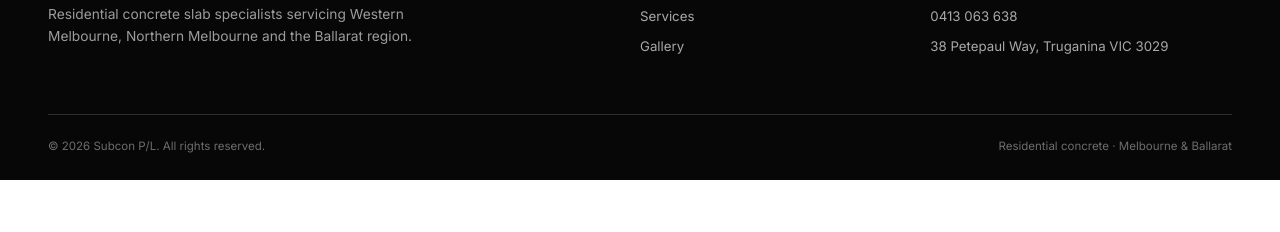
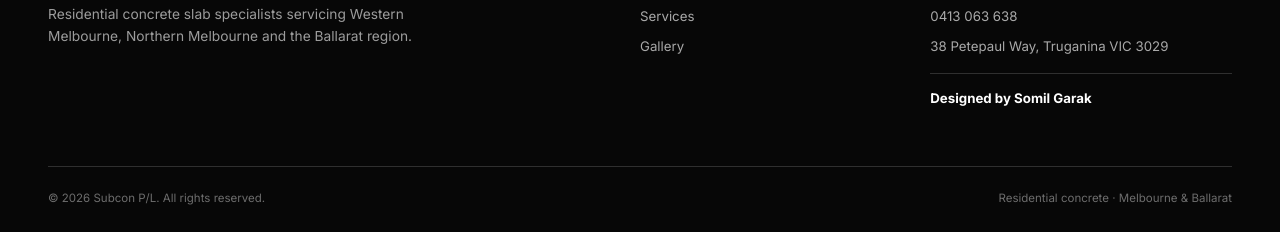
Before and after one commit to somilror200/Subcon, a website built with Parcel: page contact.html in a window 1280 px wide. Shown: the part 3424-3656 px from the top of the page. Before the commit the page ends 3604 px from the top, so only its background shows below. Built offline with nearby package versions, Linux system fonts and the light colour scheme.

Commit message:
Add design credit to contact footer

```diff
--- a/contact.html
+++ b/contact.html
@@ -22,6 +22,6 @@
 <section class="split"><div class="split__media"><img src="public/vic-map-subcon-400h.jpg" alt="Subcon service area map"></div><div class="split__content" data-reveal><span class="kicker">Office</span><h2>Based in Truganina.</h2><p>Subcon P/L's listed office is at 38 Petepaul Way, Truganina VIC 3029, supporting residential work across the western and northern Melbourne corridors and the Ballarat region.</p><div class="metrics"><div class="metric"><strong>West</strong><span>Western Melbourne</span></div><div class="metric"><strong>North</strong><span>Northern Melbourne</span></div><div class="metric"><strong>Ballarat</strong><span>Regional coverage</span></div></div></div></section>
 <section class="section section--white"><div class="shell"><div class="section-intro" data-reveal><div><span class="kicker">Before you call</span><h2>See the work.<br>Know the services.</h2></div><p>If you want a clearer picture of Subcon's capabilities before making contact, the service and gallery pages show the existing work and residential slab stages in more detail.</p></div><div class="services-grid" data-reveal><a class="service-card" href="services.html"><div class="service-card__num">01</div><h3>Services</h3><p>Piers, base preparation, reinforcement, slab pouring, finishing and supporting site operations.</p><div class="service-card__arrow">View services ↗</div></a><a class="service-card" href="gallery.html"><div class="service-card__num">02</div><h3>Project Gallery</h3><p>Existing Subcon project images showing residential concrete work and construction stages.</p><div class="service-card__arrow">View gallery ↗</div></a><a class="service-card" href="about.html"><div class="service-card__num">03</div><h3>About Subcon</h3><p>More than 12 years as a business, led by Ray Spiteri and supported by a team of more than 50.</p><div class="service-card__arrow">About the team ↗</div></a><a class="service-card" href="tel:+61425811894"><div class="service-card__num">04</div><h3>Call Direct</h3><p>Speak directly with the business about your residential concrete requirements.</p><div class="service-card__arrow">0425 811 894 ↗</div></a></div></div></section>
 </main>
-<footer class="site-footer"><div class="shell"><div class="footer-grid"><div class="footer-brand"><img src="public/subcon-logo%20(1)-1500h.jpeg" alt="Subcon P/L logo"><p>Residential concrete slab specialists servicing Western Melbourne, Northern Melbourne and the Ballarat region.</p></div><div class="footer-col"><h4>Navigate</h4><a href="index.html">Home</a><a href="about.html">About</a><a href="services.html">Services</a><a href="gallery.html">Gallery</a></div><div class="footer-col"><h4>Contact</h4><a href="mailto:sonia@subcongroup.com.au">sonia@subcongroup.com.au</a><a href="tel:+61425811894">0425 811 894</a><a href="tel:+61413063638">0413 063 638</a><span>38 Petepaul Way, Truganina VIC 3029</span></div></div><div class="footer-bottom"><span>© <span data-year></span> Subcon P/L. All rights reserved.</span><span>Residential concrete · Melbourne &amp; Ballarat</span></div></div></footer>
+<footer class="site-footer"><div class="shell"><div class="footer-grid"><div class="footer-brand"><img src="public/subcon-logo%20(1)-1500h.jpeg" alt="Subcon P/L logo"><p>Residential concrete slab specialists servicing Western Melbourne, Northern Melbourne and the Ballarat region.</p></div><div class="footer-col"><h4>Navigate</h4><a href="index.html">Home</a><a href="about.html">About</a><a href="services.html">Services</a><a href="gallery.html">Gallery</a></div><div class="footer-col"><h4>Contact</h4><a href="mailto:sonia@subcongroup.com.au">sonia@subcongroup.com.au</a><a href="tel:+61425811894">0425 811 894</a><a href="tel:+61413063638">0413 063 638</a><span>38 Petepaul Way, Truganina VIC 3029</span><span class="designer-credit">Designed by Somil Garak</span></div></div><div class="footer-bottom"><span>© <span data-year></span> Subcon P/L. All rights reserved.</span><span>Residential concrete · Melbourne &amp; Ballarat</span></div></div></footer>
 <script src="site.js"></script>
 </body></html>
```
